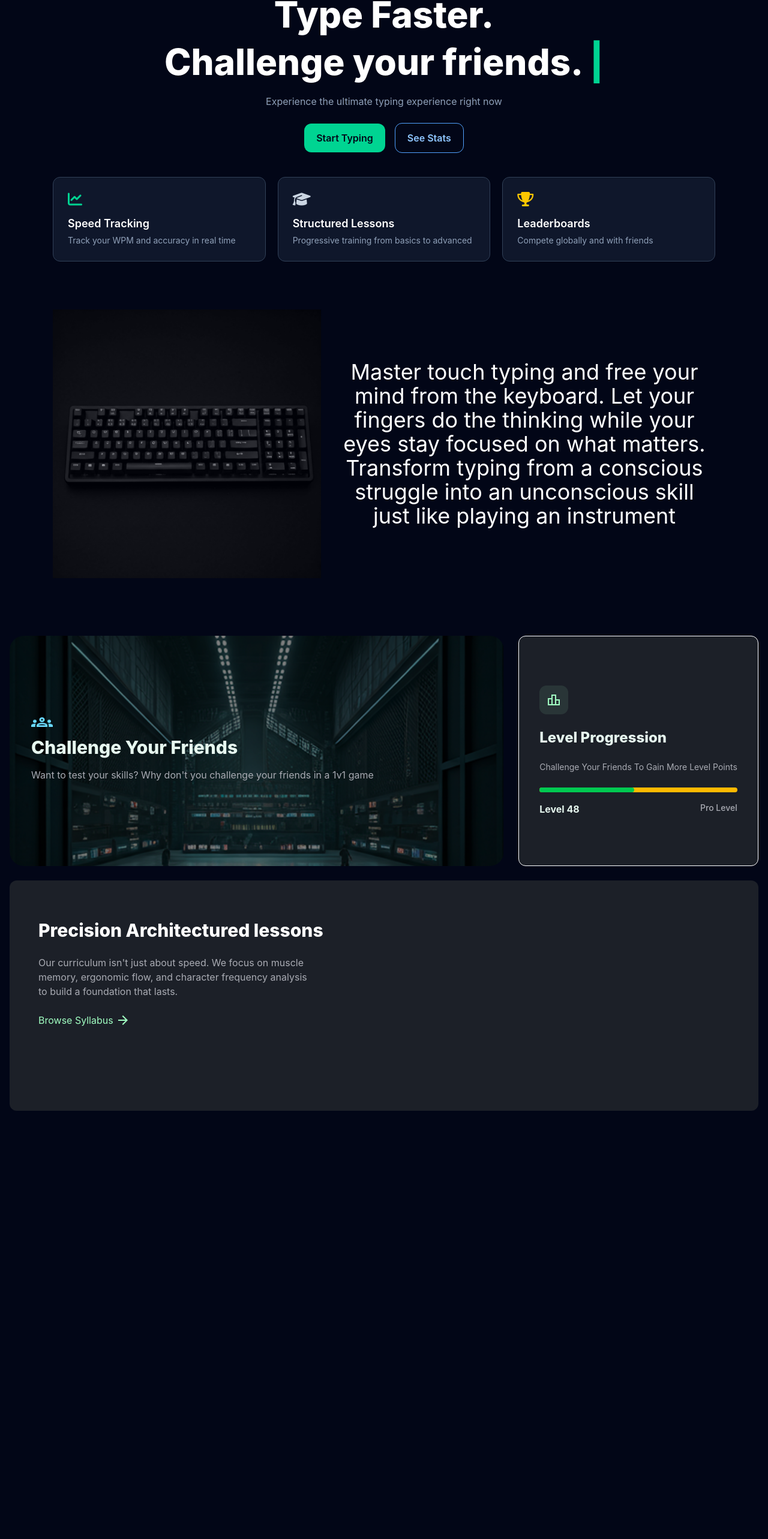
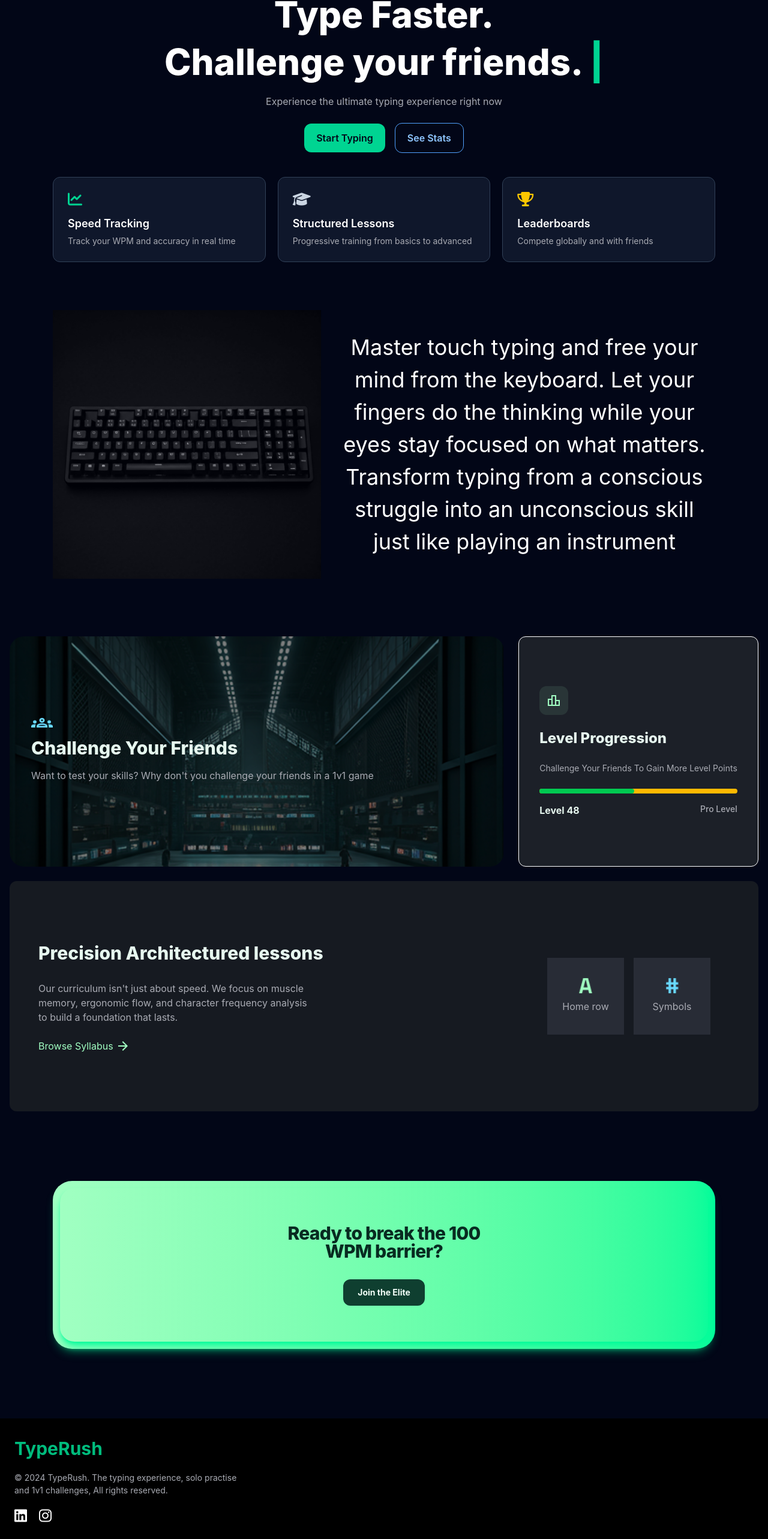
Before and after one commit to Ahmedkhaled391/TypeRush, a React (Vite) app: page / in a window 1280 px wide. Shown: the part 142-2708 px from the top of the page at 60% size. Before the commit the page ends 2034 px from the top, so only its background shows below. Built offline with nearby package versions, Linux system fonts and the light colour scheme.

Commit message:
Adding CTA section

```diff
--- a/src/App.jsx
+++ b/src/App.jsx
@@ -2,6 +2,7 @@ import { BrowserRouter, Routes, Route } from 'react-router-dom'
 import Home from './pages/Home'
 import Contact from './pages/Contact'
 import Plans from './pages/Plans'
+
 
 function App() {
   return (
--- /dev/null
+++ b/src/components/Footer.jsx
@@ -0,0 +1,50 @@
+//function Footer() {
+//    return ( <>
+//        <footer className="bg-black grid gap-5 grid-cols-1 sm:grid-cols-6  min-h-92">
+//            <div className="text flex flex-col items-center gap-3  mx-6 text-center mt-6">
+//                <h1 className="text-emerald-500 text-3xl font-bold">
+//                    TypeRush
+//                </h1>
+//                <p className="paragraph-muted-sm self-center line-clamp-no-ellipsis ">
+//                    &copy; 2024 TypeRush. The typing experience, solo practise and 1v1 challenges, All rights reserved.
+//                </p>
+//                <div className="links flex gap-5">
+//                    <a href="https://www.linkedin.com/in/ahmed-khaled-7835b9331" target="_blank" rel="noreferrer" aria-label="LinkedIn">
+//                        <i className="fa-brands fa-linkedin text-2xl hover:text-cyan-500 transition-colors"></i>
+//                    </a>
+//                    <a href="https://www.instagram.com/ahmedkhaled39119/" target="_blank" rel="noreferrer" aria-label="Instagram">
+//                        <i className="fa-brands fa-instagram text-2xl hover:text-pink-500 transition-colors"></i>
+//                    </a>
+//                </div>
+//            </div>
+//        </footer>
+
+//    </> );
+//}
+function Footer() {
+    return (
+        <footer className="bg-black flex flex-col  gap-6 min-h-92 py-8 px-6">
+            <div className="flex flex-col gap-5">
+
+            <h1 className="text-emerald-500 text-3xl font-bold">
+                TypeRush
+            </h1>
+
+            <p className="paragraph-muted-sm line-clamp-no-ellipsis max-w-sm">
+                &copy; 2024 TypeRush. The typing experience, solo practise and 1v1 challenges, All rights reserved.
+            </p>
+
+            <div className="links flex gap-5">
+                <a href="https://www.linkedin.com/in/ahmed-khaled-7835b9331" target="_blank" rel="noreferrer" aria-label="LinkedIn">
+                    <i className="fa-brands fa-linkedin text-2xl hover:text-cyan-500 transition-colors"></i>
+                </a>
+                <a href="https://www.instagram.com/ahmedkhaled39119/" target="_blank" rel="noreferrer" aria-label="Instagram">
+                    <i className="fa-brands fa-instagram text-2xl hover:text-pink-500 transition-colors"></i>
+                </a>
+            </div>
+            </div>
+        </footer>
+    );
+}
+
+export default Footer;
--- /dev/null
+++ b/src/components/Homepage/Cta.jsx
@@ -0,0 +1,22 @@
+import {Link} from "react-router-dom";
+function Cta() {
+    return (
+        <section className="mx-auto my-16 flex h-96 w-full max-w-6xl items-center justify-center px-4 sm:px-6">
+            <div className="w-full rounded-4xl bg-linear-to-r from-light-mint-green to-vibrant-mint-green p-3 shadow-lg shadow-vibrant-mint-green/25">
+                <div className="flex min-h-56 flex-col items-center justify-center gap-8 rounded-3xl  px-5 py-8 text-center text-cta-ink shadow-lg shadow-vibrant-mint-green sm:min-h-64 sm:px-8 sm:py-10">
+                    <h2 className="m-0 max-w-[18ch] text-3xl leading-none font-extrabold tracking-tight">
+                        Ready to break the 100 WPM barrier?
+                    </h2>
+                    <Link
+                        to="/plans"
+                        className="rounded-xl bg-cta-button px-6 py-3 text-sm font-bold text-cta-button-text transition duration-150 hover:-translate-y-px hover:bg-cta-button-hover"
+                    >
+                        Join the Elite
+                    </Link>
+                </div>
+            </div>
+        </section>
+    );
+}
+
+export default Cta;
--- a/src/components/Homepage/Hero.jsx
+++ b/src/components/Homepage/Hero.jsx
@@ -8,7 +8,7 @@ function Hero() {
                 <h1 className="mt-1 text-4xl font-extrabold leading-tight sm:text-5xl md:text-6xl">
                     Challenge your friends. <span className="text-emerald-400">|</span>
                 </h1>
-                <p className="mx-auto mt-4 max-w-2xl text-sm text-slate-400 sm:text-base">Experience the ultimate typing experience right now</p>
+                <p className="mx-auto mt-4 max-w-2xl paragraph-muted-responsive">Experience the ultimate typing experience right now</p>
 
                 <div className="mt-6 flex flex-wrap items-center justify-center gap-3 sm:gap-4">
                     <button className="rounded-xl bg-emerald-400 px-5 py-3 font-semibold text-slate-950">Start Typing</button>
@@ -19,22 +19,22 @@ function Hero() {
                     <div className="rounded-xl border border-slate-700 bg-slate-900 p-6 text-left">
                         <i className="fa-solid fa-chart-line text-2xl text-emerald-400"></i>
                         <h3 className="mt-3 text-lg font-semibold">Speed Tracking</h3>
-                        <p className="mt-1 text-sm text-slate-400">Track your WPM and accuracy in real time</p>
+                        <p className="mt-1 paragraph-muted-sm">Track your WPM and accuracy in real time</p>
                     </div>
                     <div className="rounded-xl border border-slate-700 bg-slate-900 p-6 text-left">
                         <i className="fa-solid fa-graduation-cap text-2xl text-slate-300"></i>
                         <h3 className="mt-3 text-lg font-semibold">Structured Lessons</h3>
-                        <p className="mt-1 text-sm text-slate-400">Progressive training from basics to advanced</p>
+                        <p className="mt-1 paragraph-muted-sm">Progressive training from basics to advanced</p>
                     </div>
                     <div className="rounded-xl border border-slate-700 bg-slate-900 p-6 text-left">
                         <i className="fa-solid fa-trophy text-2xl text-yellow-400"></i>
                         <h3 className="mt-3 text-lg font-semibold">Leaderboards</h3>
-                        <p className="mt-1 text-sm text-slate-400">Compete globally and with friends</p>
+                        <p className="mt-1 paragraph-muted-sm">Compete globally and with friends</p>
                     </div>
                 </div>
                 <div className="keyboard mx-auto mt-20 flex flex-col items-center justify-center gap-5 lg:flex-row">
                     <img src={keyboardImage} alt="Keyboard image" className=" w-full max-w-md" />
-                     <h2 className="max-w-2xl text-2xl sm:text-3xl md:text-4xl">
+                     <h2 className="max-w-2xl h2-display">
                         Master touch typing and free your mind from the keyboard. Let your fingers do the thinking while your eyes stay focused on what matters. Transform typing from a conscious struggle into an unconscious skill just like playing an instrument
                      </h2>
                 </div>
--- a/src/components/Homepage/Multiplayersection.jsx
+++ b/src/components/Homepage/Multiplayersection.jsx
@@ -3,6 +3,8 @@ import multiplayerIcon from "../../assets/images/multiplayer icon.png"
 import overlay from "../../assets/images/Overlay.png"
 import { Link }  from "react-router-dom";
 import arrow from "../../assets/images/arrow.png"
+import a from "../../assets/images/A.png"
+import hash from "../../assets/images/hash.png"
 
 function Multiplayer() {
     return ( <>
@@ -14,15 +16,15 @@ function Multiplayer() {
                     <div className="absolute lg:left-5 lg:top-30 sm:top-20 left-5 top-5  flex flex-col gap-4 rounded-lg p-4">
                         <img src={multiplayerIcon} alt="Multiplayer icon" className="h-4 w-9" />
                         <h1 className="text-3xl font-extrabold text-brand-heading">Challenge Your Friends</h1>
-                        <p className="text-brand-muted">Want to test your skills? Why don't you challenge your friends in a 1v1 game</p>
+                        <p className="paragraph-muted">Want to test your skills? Why don't you challenge your friends in a 1v1 game</p>
                     </div>
                 </div>
             </div>
             <div className="right  flex items-center justify-center rounded-xl border bg-panel p-6 text-center md:col-span-4">
                 <div className="flex flex-col items-start gap-6 text-left">
                     <img src={overlay} alt="Overlay " />
-                    <h2 className="text-2xl font-extrabold leading-tight text-brand-heading">Level Progression</h2>
-                    <p className="text-sm text-brand-muted">Challenge Your Friends To Gain More Level Points</p>
+                    <h2 className="h2-title">Level Progression</h2>
+                    <p className="paragraph-muted-sm">Challenge Your Friends To Gain More Level Points</p>
                     <div className="progress flex w-full flex-col items-center justify-center gap-4">
                     <div className="line relative h-2 w-full rounded-full bg-amber-400 ">
                         <div className="absolute left-0 top-0 h-full bg-green-500 rounded-full transition-all duration-300 w-[48%]" >
@@ -38,14 +40,23 @@ function Multiplayer() {
                 </div>
             </div>
 
-            <div className="bottom  bg-panel grid w-full  items-center rounded-xl min-h-96 grid-cols-1 gap-6 px-6 py-10 md:col-span-12">
-                <div className="text col-span-8 flex flex-col gap-6 mx-6">
-                       <h2 className="font-extrabold text-3xl  ">Precision Architectured lessons</h2>
-                       <p className="text-brand-muted text-md max-w-md">Our curriculum isn't just about speed. We focus on muscle memory, ergonomic flow, and character frequency analysis to build a foundation that lasts.</p>
+            <div className="bottom  bg-dark-gray grid w-full  items-center rounded-xl min-h-96 grid-cols-1 gap-6 px-6 py-10 md:col-span-12 md:grid-cols-12">
+                <div className="text col-span-12 flex flex-col gap-6 mx-6 md:col-span-8">
+              <h2 className="h2-title-lg">Precision Architectured lessons</h2>
+              <p className="paragraph-muted-md max-w-md">Our curriculum isn't just about speed. We focus on muscle memory, ergonomic flow, and character frequency analysis to build a foundation that lasts.</p>
                        <Link to="/" className="text-link flex items-center gap-2 ">Browse Syllabus <img src={arrow} alt="" /></Link>
                 </div>
-                <div className="squares col-span 4 flex items-center justify-center gap-4">
+                <div className="squares col-span-12 flex items-center justify-center gap-4 md:col-span-4">
+                    <div className=" bg-light-gray  aspect-square min-h-32 min-w-23 flex flex-col items-center justify-center gap-3  ">
+                        <img src={a} alt="Home image" className="scale-[1.2]" />
+                        <p className="paragraph-muted-md">Home row</p>
+                    </div>
+                    <div className=" bg-light-gray min-h-32    aspect-square min-w-23 flex flex-col items-center justify-center gap-3  ">
 
+                        <img src={hash} alt="Home image" className="scale-[1.2]" />
+                        <p className="paragraph-muted-md">Symbols</p>
+
+                    </div>
                 </div>
             </div>
 
--- a/src/index.css
+++ b/src/index.css
@@ -1,10 +1,20 @@
 @import "tailwindcss";
 
 @theme {
+  --color-page-bg: #020617;
   --color-brand-heading: #e6f7ef;
   --color-brand-muted: #a9abb3;
   --color-panel:#1c2028;
   --color-link:#a1ffc2;
+  --color-light-gray:#282c36;
+  --color-dark-gray:#161a21;
+  --color-light-mint-green:#A1FFC2;
+  --color-vibrant-mint-green:#00FC9A;
+  --color-dark-mint-green:#004627;
+  --color-cta-ink:#082b21;
+  --color-cta-button:#0f3f30;
+  --color-cta-button-hover:#0b3326;
+  --color-cta-button-text:#f3fff9;
 }
 
 @layer base {
@@ -18,7 +28,7 @@
   }
 
   body {
-    background-color: rgb(2 6 23);
+    background-color: var(--color-page-bg);
     color: white;
     -webkit-font-smoothing: antialiased;
     -moz-osx-font-smoothing: grayscale;
@@ -28,3 +38,66 @@
     text-decoration: none;
   }
 }
+
+@layer components {
+  .h2-title {
+    font-size: 1.5rem;
+    font-weight: 800;
+    line-height: 1.25;
+    color: var(--color-brand-heading);
+  }
+
+  .h2-title-lg {
+    font-size: 1.875rem;
+    font-weight: 800;
+    color: var(--color-brand-heading);
+  }
+
+  .h2-display {
+    font-size: 1.5rem;
+  }
+
+  .paragraph-muted {
+    color: var(--color-brand-muted);
+  }
+
+  .paragraph-muted-sm {
+    font-size: 0.875rem;
+    color: var(--color-brand-muted);
+  }
+
+  .paragraph-muted-md {
+    font-size: 1rem;
+    color: var(--color-brand-muted);
+  }
+
+  .paragraph-muted-responsive {
+    font-size: 0.875rem;
+    color: var(--color-brand-muted);
+  }
+
+  @media (min-width: 640px) {
+    .h2-display {
+      font-size: 1.875rem;
+    }
+
+    .paragraph-muted-responsive {
+      font-size: 1rem;
+    }
+  }
+
+  @media (min-width: 768px) {
+    .h2-display {
+      font-size: 2.25rem;
+    }
+  }
+  .line-clamp-no-ellipsis {
+  display: -webkit-box;
+  line-clamp: 2;
+  -webkit-line-clamp: 2;
+  -webkit-box-orient: vertical;
+  overflow: visible;
+
+}
+
+}
--- a/src/pages/Home.jsx
+++ b/src/pages/Home.jsx
@@ -1,6 +1,8 @@
 import Navbar from "../components/Navbar"
 import Hero from "../components/Homepage/Hero"
 import Multiplayer from "../components/Homepage/Multiplayersection"
+import Cta from "../components/Homepage/Cta"
+import Footer from "../components/Footer"
 
 function Home() {
     return (
@@ -8,6 +10,8 @@ function Home() {
             <Navbar />
             <Hero />
             <Multiplayer />
+            <Cta/>
+            <Footer />
         </>
     )
 }
--- a/src/pages/Plans.jsx
+++ b/src/pages/Plans.jsx
@@ -44,7 +44,7 @@ function Plans() {
                     </table>
                 </div>
 
-                <p className="mt-4 text-sm text-slate-400">All plans include a free 7-day trial.</p>
+                <p className="mt-4 paragraph-muted-sm">All plans include a free 7-day trial.</p>
             </section>
         </>
     )
```
Also changed, not shown: src/pages/Contact.jsx (+4 -4 lines), 1 other file (tests, documents, lock files or other folders).
